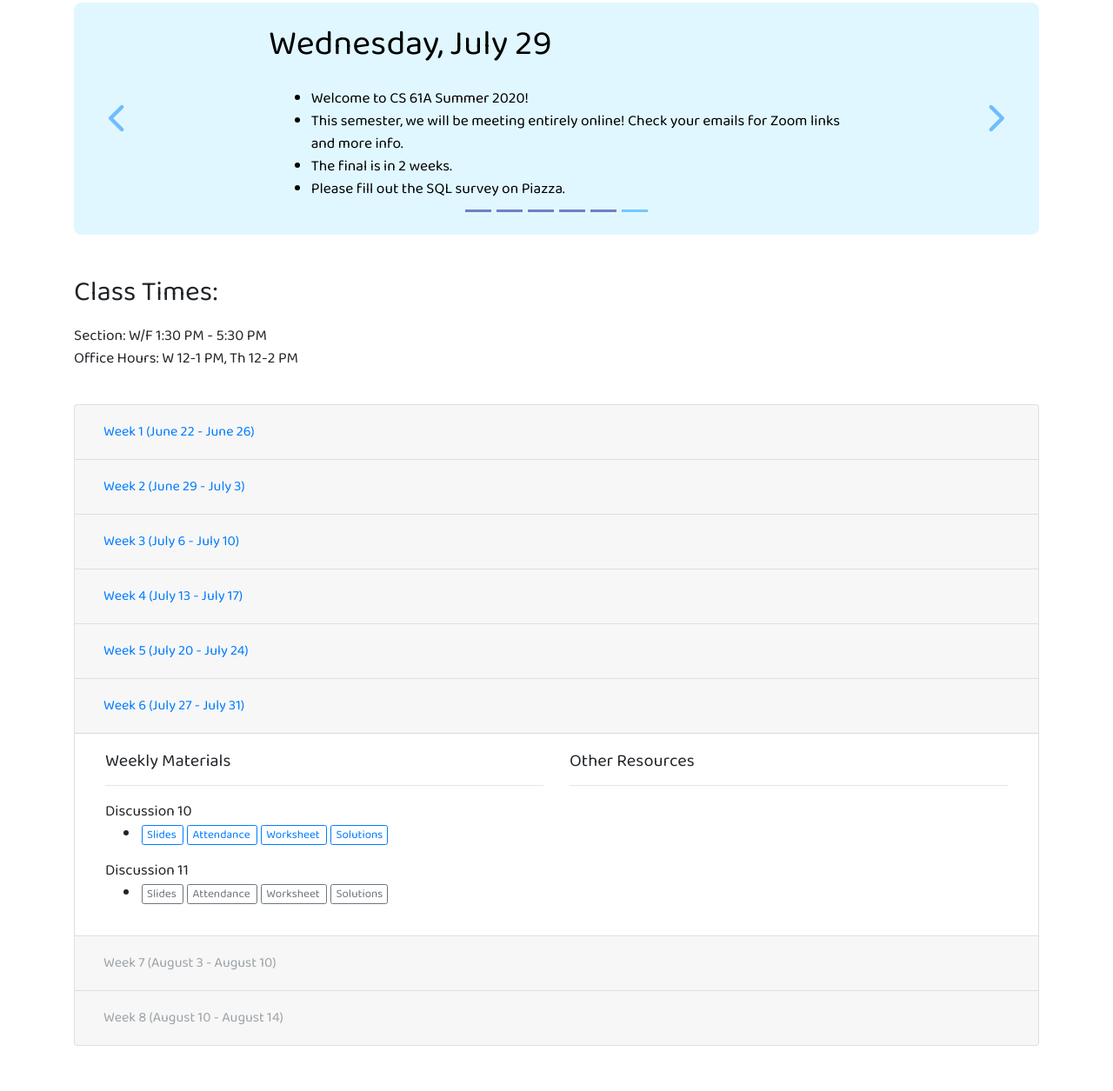
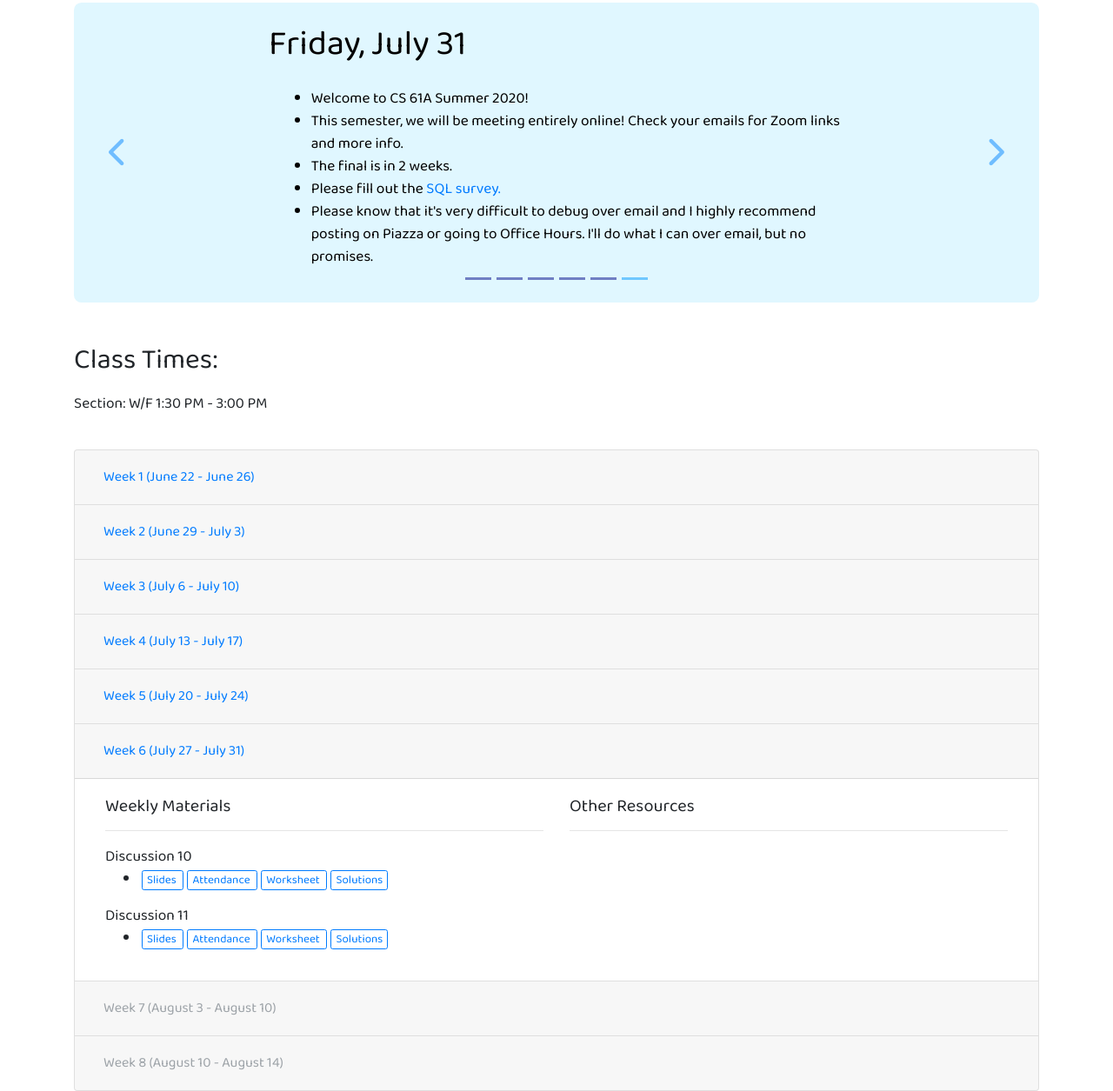
Before and after one commit to jemmy-z/cs61a-v3, a plain HTML site: page index.html in a window 1280 px wide. Shown: the part 115-1370 px from the top of the page at 87% size. Drawn offline with nearby package versions, Linux system fonts and the light colour scheme.

Commit message:
ready for discussion 11

```diff
--- a/announcements/week6.xml
+++ b/announcements/week6.xml
@@ -1,7 +1,8 @@
 <announcement>
-    <date>Wednesday, July 29</date>
+    <date>Friday, July 31</date>
     <info>Welcome to CS 61A {% SEMESTER %}!</info>
     <info>This semester, we will be meeting entirely online! Check your emails for Zoom links and more info.</info>
     <info>The final is in 2 weeks.</info>
-    <info>Please fill out the SQL survey on Piazza.</info>
+    <info>Please fill out the &lt;a href="https://docs.google.com/forms/d/e/1FAIpQLSetQRRtuz-Pm7JeTQLOxtKTqfUmxdUhSU-MMA8IT3X7gh5hRA/viewform"&gt;SQL survey.&lt;/&gt;</info>
+    <info>Please know that it's very difficult to debug over email and I highly recommend posting on Piazza or going to Office Hours. I'll do what I can over email, but no promises.</info>
 </announcement>
--- a/index.html
+++ b/index.html
@@ -187,7 +187,7 @@
         </div>
         <div class="carousel-item p-4 active" id="announcement-5">
          <h1>
-          Wednesday, July 29
+          Friday, July 31
          </h1>
          <ul class="announcement-list">
           <li class="announcement-item">
@@ -200,7 +200,13 @@
            The final is in 2 weeks.
           </li>
           <li class="announcement-item">
-           Please fill out the SQL survey on Piazza.
+           Please fill out the
+           <a href="https://docs.google.com/forms/d/e/1FAIpQLSetQRRtuz-Pm7JeTQLOxtKTqfUmxdUhSU-MMA8IT3X7gh5hRA/viewform">
+            SQL survey.
+           </a>
+          </li>
+          <li class="announcement-item">
+           Please know that it's very difficult to debug over email and I highly recommend posting on Piazza or going to Office Hours. I'll do what I can over email, but no promises.
           </li>
          </ul>
         </div>
@@ -237,10 +243,7 @@
      Class Times:
     </h2>
     <p>
-     Section: W/F 1:30 PM - 5:30 PM
-    </p>
-    <p>
-     Office Hours: W 12-1 PM, Th 12-2 PM
+     Section: W/F 1:30 PM - 3:00 PM
     </p>
    </div>
    <div class="accordion my-5" id="weekly-info">
@@ -673,16 +676,16 @@
           </span>
           <ul>
            <li>
-            <a class="bordered btn-link disabled" href="#" target="_blank">
+            <a class="bordered" href="https://docs.google.com/presentation/d/1aLHWVGpIrF7jatcTFEorSbD09KC5iYpAfqAEGwAe0QM/edit?usp=sharing" target="_blank">
              Slides
             </a>
-            <a class="bordered btn-link disabled" href="#" target="_blank">
+            <a class="bordered" href="https://docs.google.com/forms/d/e/1FAIpQLScvmswUISjMUxOJowQamx3JbZFM3go35dEg4rJcII1fJK9xvw/viewform?usp=sf_link" target="_blank">
              Attendance
             </a>
-            <a class="bordered btn-link disabled" href="#" target="_blank">
+            <a class="bordered" href="https://cs61a.org/disc/disc11.pdf" target="_blank">
              Worksheet
             </a>
-            <a class="bordered btn-link disabled" href="#" target="_blank">
+            <a class="bordered" href="https://cs61a.org/disc/disc11_sol.pdf" target="_blank">
              Solutions
             </a>
            </li>
```
Also changed, not shown: calendar/week6.xml (+8 -8 lines), templates/index.html (+1 -2 lines).
